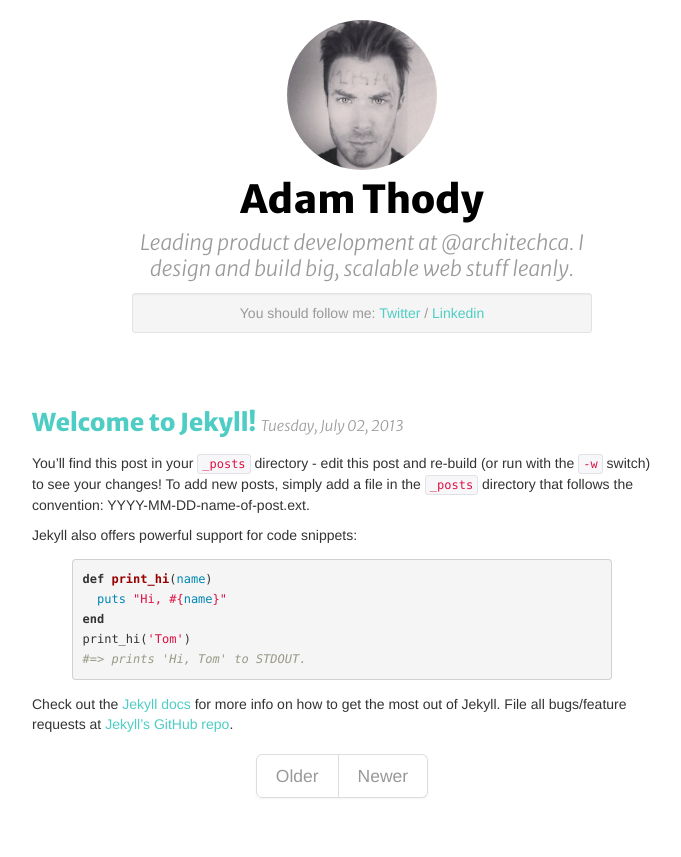
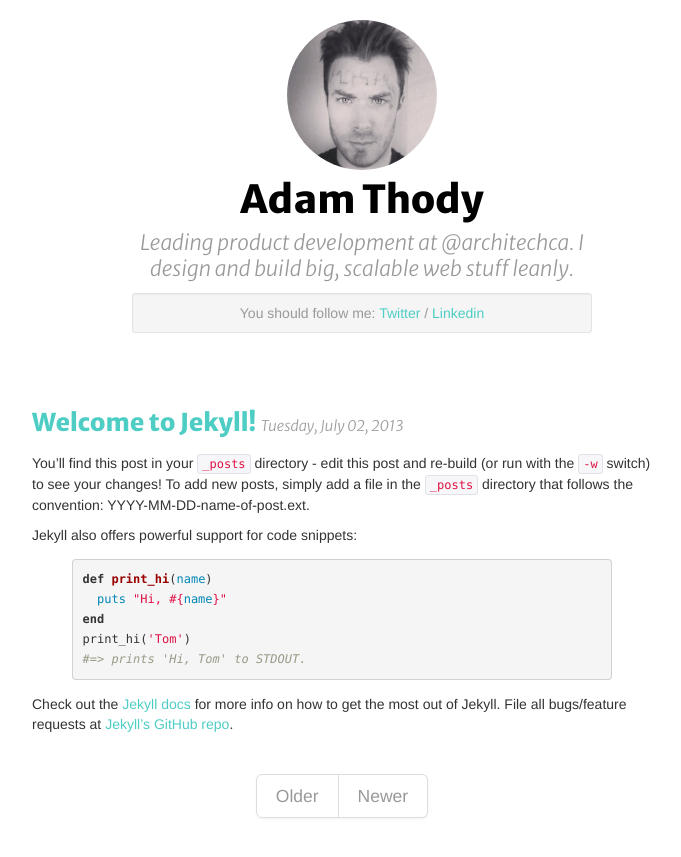
Before and after one commit to thody/thody.github.io, a Jekyll site: the page built from index.html, in a window 1280 px wide. Shown: the top 857 px of the page, without its empty margins (298-979 px from the left). Built offline with Jekyll 4.4.1, drawn with Linux system fonts in a browser that asks for light colours; the list of posts is cut into pages by our own code.

Commit message:
Add margin below articles.

```diff
--- a/css/main.css
+++ b/css/main.css
@@ -34,3 +34,7 @@ a:hover {
 header {
 	margin-bottom: 40px;
 }
+
+article {
+	margin-bottom: 40px;
+}
```
